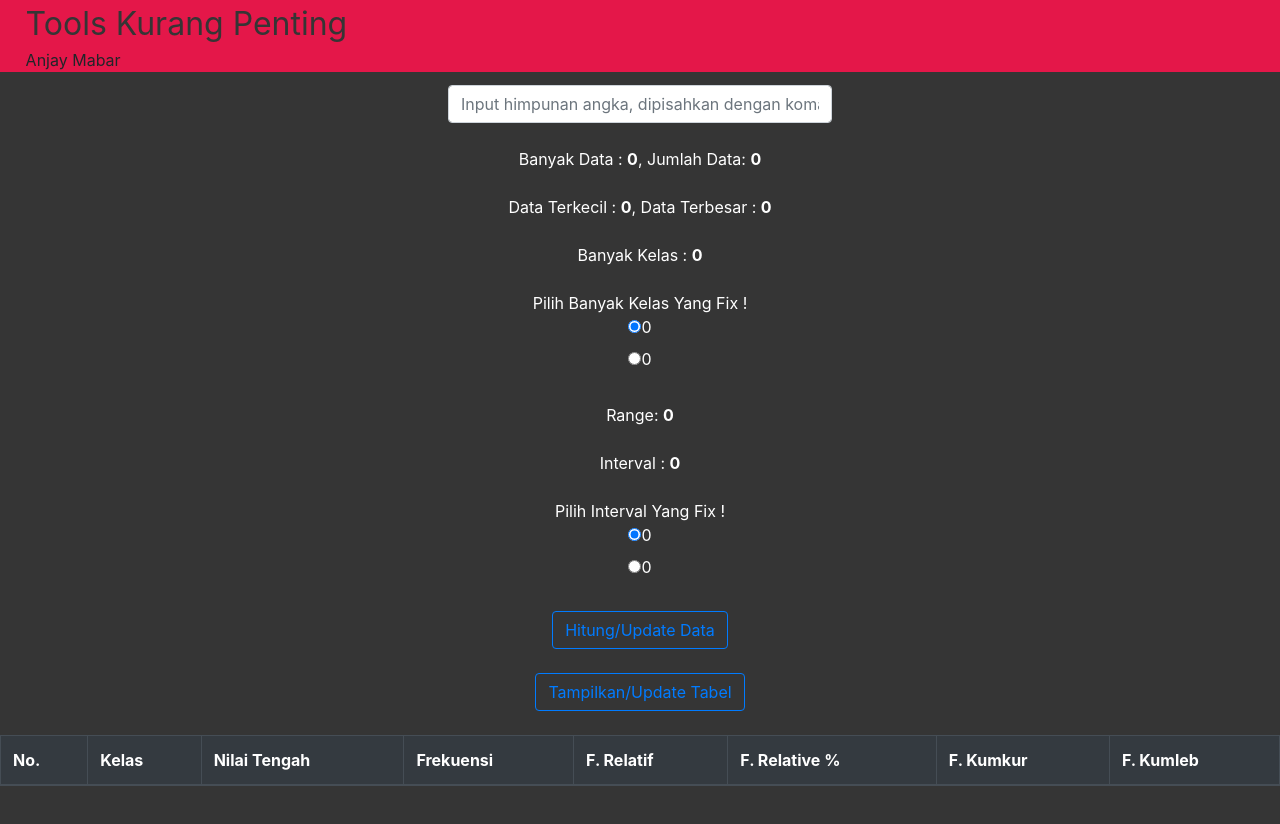
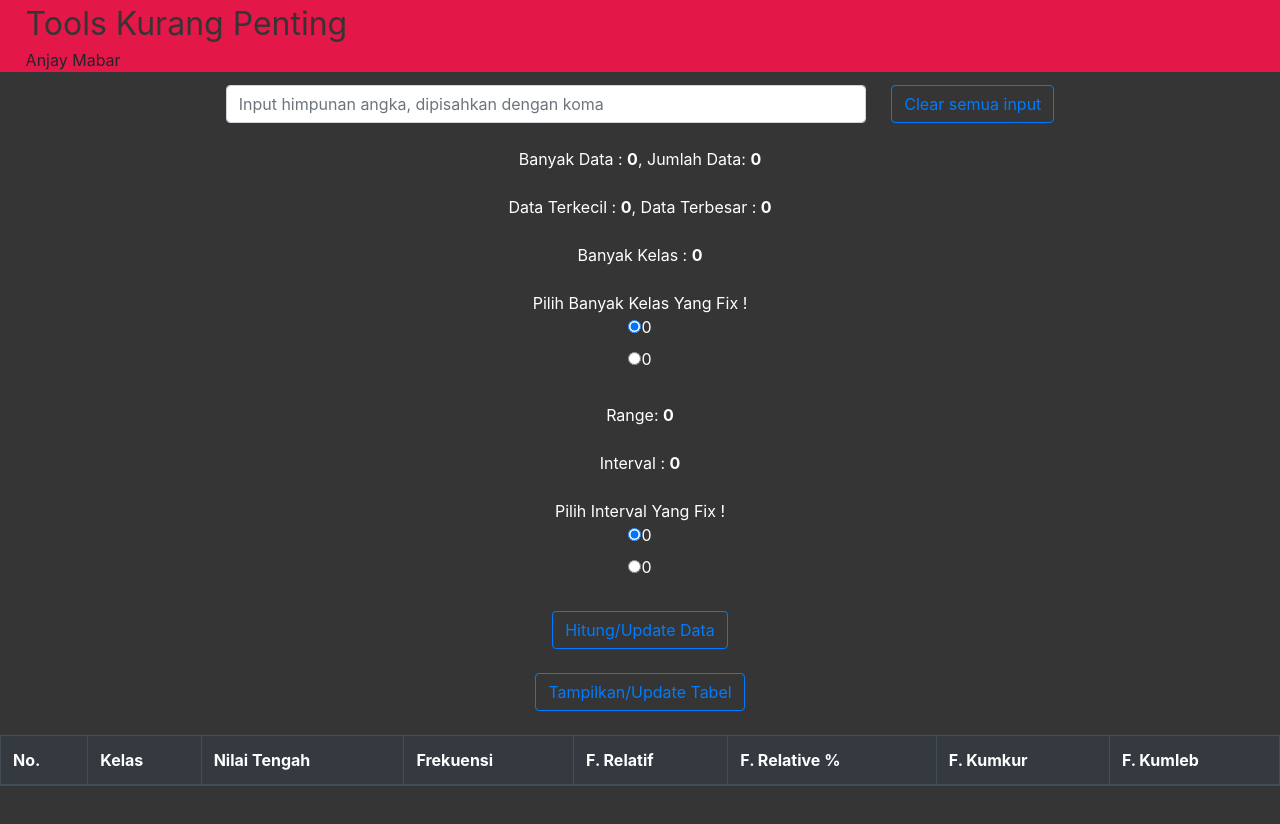
Before and after one commit to RayhanHamada/tools-kurang-penting-source, a React (Vite) app: page /tabulasi in a window 1280 px wide. Shown: the top 824 px of the page. Built offline with nearby package versions, Linux system fonts and the light colour scheme.

Commit message:
add clear button for clearing input

```diff
--- a/src/pages/examples/Tabulation.css
+++ b/src/pages/examples/Tabulation.css
@@ -5,8 +5,16 @@
   height: 100vh;
 }
 
+.wrapper-input {
+  width: 100%;
+  display: flex;
+  flex-direction: row;
+  justify-content: center;
+}
+
 .input-angka {
-  width: 30%;
+  width: 50%;
+  margin-right: 2%;
 }
 
 .radio-inline,
--- a/src/pages/examples/Tabulation.js
+++ b/src/pages/examples/Tabulation.js
@@ -161,8 +161,39 @@ const Tabulation = () => {
     setState({ ...state, tableData: rowContainer });
   };
 
+  const clearAllInput = () => {
+
+    setState({
+      data: [],
+      tableData: [],
+      jumlahData: 0,
+      banyakData: 0,
+      mean: 0,
+      median: 0,
+      banyakKelas: 0,
+      banyakKelasFix: 0,
+      min: 0,
+      max: 0,
+      range: 0,
+      interval: 0,
+      intervalFix: 0
+    });
+
+    setUiState({
+      opsi1: 0,
+      opsi2: 0,
+      intervalLow: 0,
+      intervalUp: 0,
+      opcheck: true,
+      intervalCheck: true
+    })
+
+    document.getElementById("input-angka").value = "";
+  }
+
   return (
     <div className="wrapper-tabulation">
+      <div className="wrapper-input">
         <input
           onChange={hitungJumlahData}
           id="input-angka"
@@ -170,6 +201,11 @@ const Tabulation = () => {
           className="input-angka form-control"
           placeholder="Input himpunan angka, dipisahkan dengan koma"
         />
+
+        <button className="btn btn-outline-primary" onClick={clearAllInput}>
+          Clear semua input
+        </button>
+      </div>
       <br />
       <span className="jumlah-data white-text" id="jumlah-data">
         Banyak Data : <b>{state.banyakData}</b>, Jumlah Data:{" "}
```
Lines whose indentation alone changed are shown as unchanged.
